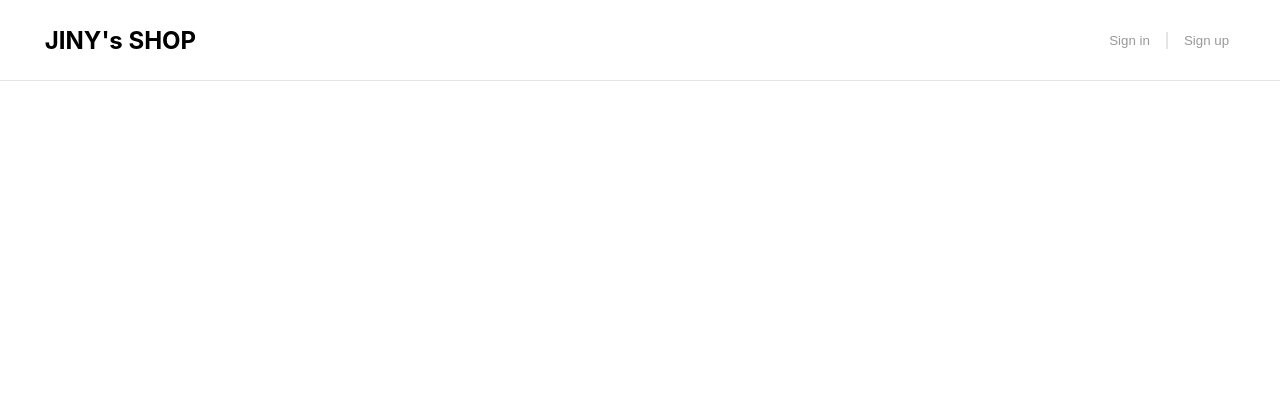
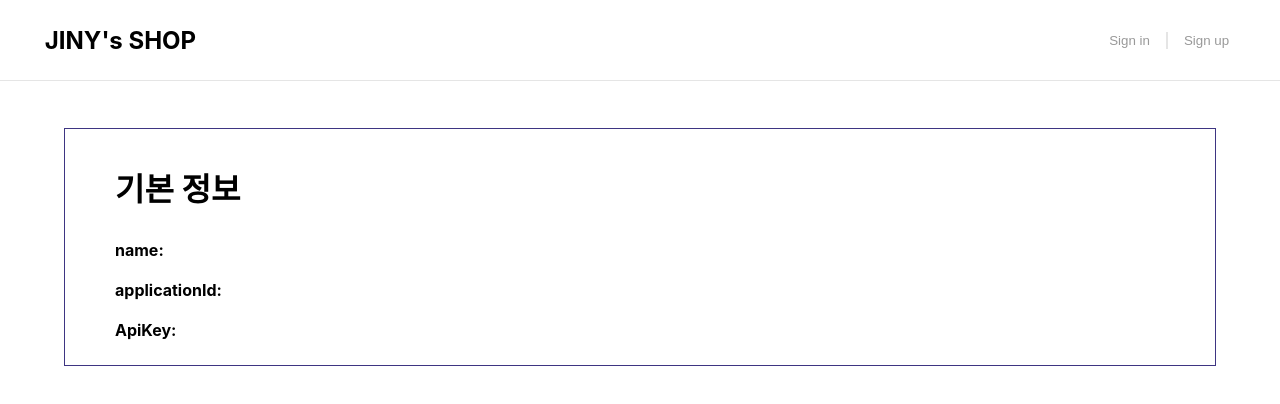
Before and after one commit to 4seasons-sc23/test-page, a React (Create React App) app: page /info in a window 1280 px wide. Shown: the top 404 px of the page. Built offline with nearby package versions, Linux system fonts and the light colour scheme.

Commit message:
Feat: infopage 추가

```diff
--- a/src/App.tsx
+++ b/src/App.tsx
@@ -12,6 +12,7 @@ function App() {
                 <Routes>
                     <Route path="/" element={<router.Home />} />
                     <Route path="/signin" element={<router.Signin />} />
+                    <Route path="/info" element={<router.Info />} />
 
                     <Route path="/stream" element={<router.Stream />} />
                 </Routes>
--- a/src/components/Layout/Header/index.tsx
+++ b/src/components/Layout/Header/index.tsx
@@ -19,6 +19,9 @@ export default function Header() {
         if (window.confirm('정말 로그아웃 하시겠습니까 ?')) {
             sessionStorage.removeItem('id');
             sessionStorage.removeItem('name');
+            sessionStorage.removeItem('applicationId');
+            sessionStorage.removeItem('ApiKey');
+            sessionStorage.removeItem('type');
             window.location.href = '/';
         }
     };
@@ -31,7 +34,9 @@ export default function Header() {
             <div>
                 {name ? (
                     <div className={styles.buttonArea}>
-                        <div>{name}</div>
+                        <div style={{ cursor: 'pointer' }} onClick={() => navigate('/info')}>
+                            {name}
+                        </div>
                         <div className={styles.divider} />
                         <button onClick={onClickLogoutButton} className={styles.button}>
                             Log out
--- /dev/null
+++ b/src/pages/Info/index.tsx
@@ -0,0 +1,33 @@
+import React from 'react';
+
+import styles from './styles.module.scss';
+
+export default function Info() {
+    const userName = sessionStorage.getItem('name');
+    const applicationId = sessionStorage.getItem('applicationId');
+    const ApiKey = sessionStorage.getItem('ApiKey');
+
+    return (
+        <div className={styles.container}>
+            <h1>기본 정보</h1>
+            <div className={styles.text}>
+                <div className={styles.text}>
+                    <strong>name: </strong>
+                    <span>{userName}</span>
+                </div>
+            </div>
+            <div className={styles.text}>
+                <div className={styles.text}>
+                    <strong>applicationId: </strong>
+                    <span>{applicationId}</span>
+                </div>
+            </div>
+            <div className={styles.text}>
+                <div className={styles.text}>
+                    <strong>ApiKey: </strong>
+                    <span>{ApiKey}</span>
+                </div>
+            </div>
+        </div>
+    );
+}
--- /dev/null
+++ b/src/pages/Info/styles.module.scss
@@ -0,0 +1,38 @@
+.container {
+    display: flex;
+    flex-direction: column;
+    gap: 20px;
+    margin: 10% 5% 10px;
+    border: 1px solid #3e3582;
+    padding: 25px 50px;
+
+    h1 {
+        margin: 10px 0;
+    }
+}
+
+.text {
+    display: flex;
+    gap: 10px;
+
+    input {
+        margin: 0;
+    }
+}
+
+.pwBox {
+    display: grid;
+    grid-template-columns: 1fr 2fr 5fr;
+    margin: 20px;
+    gap: 10px;
+    width: 100%;
+
+    input {
+        margin: 0;
+    }
+}
+
+.errMsg {
+    color: red;
+    font-size: 0.7rem;
+}
--- a/src/pages/Signin/index.tsx
+++ b/src/pages/Signin/index.tsx
@@ -36,6 +36,9 @@ export default function SigninContainer() {
             alert('로그인에 성공했습니다.');
             window.sessionStorage.setItem('id', '3');
             window.sessionStorage.setItem('name', '유진');
+            window.sessionStorage.setItem('applicationId', 'c393886a-967c-11ee-9aae-0242ac140002');
+            window.sessionStorage.setItem('ApiKey', '65f5db4e-c44b-4271-a01b-8dbb03170d4c');
+            window.sessionStorage.setItem('type', 'STREAMING');
             navigate('/');
         }
 
@@ -43,6 +46,9 @@ export default function SigninContainer() {
             alert('로그인에 성공했습니다.');
             window.sessionStorage.setItem('id', '4');
             window.sessionStorage.setItem('name', '유지니');
+            window.sessionStorage.setItem('applicationId', 'c42a53bc-967c-11ee-9aae-0242ac140002');
+            window.sessionStorage.setItem('ApiKey', '04fc2fe6-de25-41e2-8d04-511189cdbb2a');
+            window.sessionStorage.setItem('type', 'LIVE');
             navigate('/');
         }
 
--- a/src/routes.ts
+++ b/src/routes.ts
@@ -3,3 +3,4 @@ import { lazy } from 'react';
 export const Home = lazy(() => import('./pages/Home'));
 export const Stream = lazy(() => import('./pages/Stream'));
 export const Signin = lazy(() => import('./pages/Signin'));
+export const Info = lazy(() => import('./pages/Info'));
```
